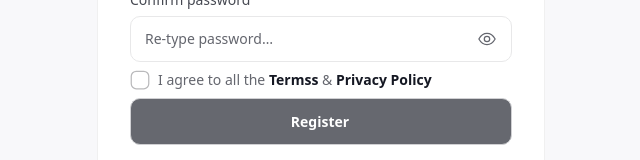
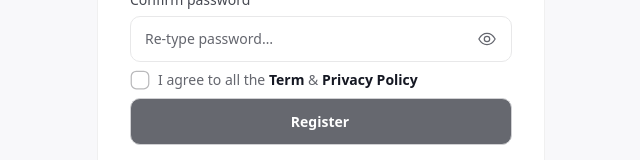
Before and after one commit to BinaryBridges/Crowd-Vision-Frontend, a SvelteKit app: page /auth/register in a window 1280 px wide. Shown: the part 451-611 px from the top of the page, without its empty margins (319-959 px from the left). Built offline with nearby package versions, Linux system fonts and the light colour scheme.

Commit message:
small patch

```diff
--- a/src/routes/auth/register/+page.svelte
+++ b/src/routes/auth/register/+page.svelte
@@ -150,7 +150,7 @@
 
 		<Checkbox id="tos" bind:checked={agreed}>
 			I agree to all the
-			<span class="font-semibold text-[var(--color-black-600)]"> Termss </span>
+			<span class="font-semibold text-[var(--color-black-600)]"> Term </span>
 			&amp;
 			<span class="font-semibold text-[var(--color-black-600)]"> Privacy Policy</span>
 		</Checkbox>
```
